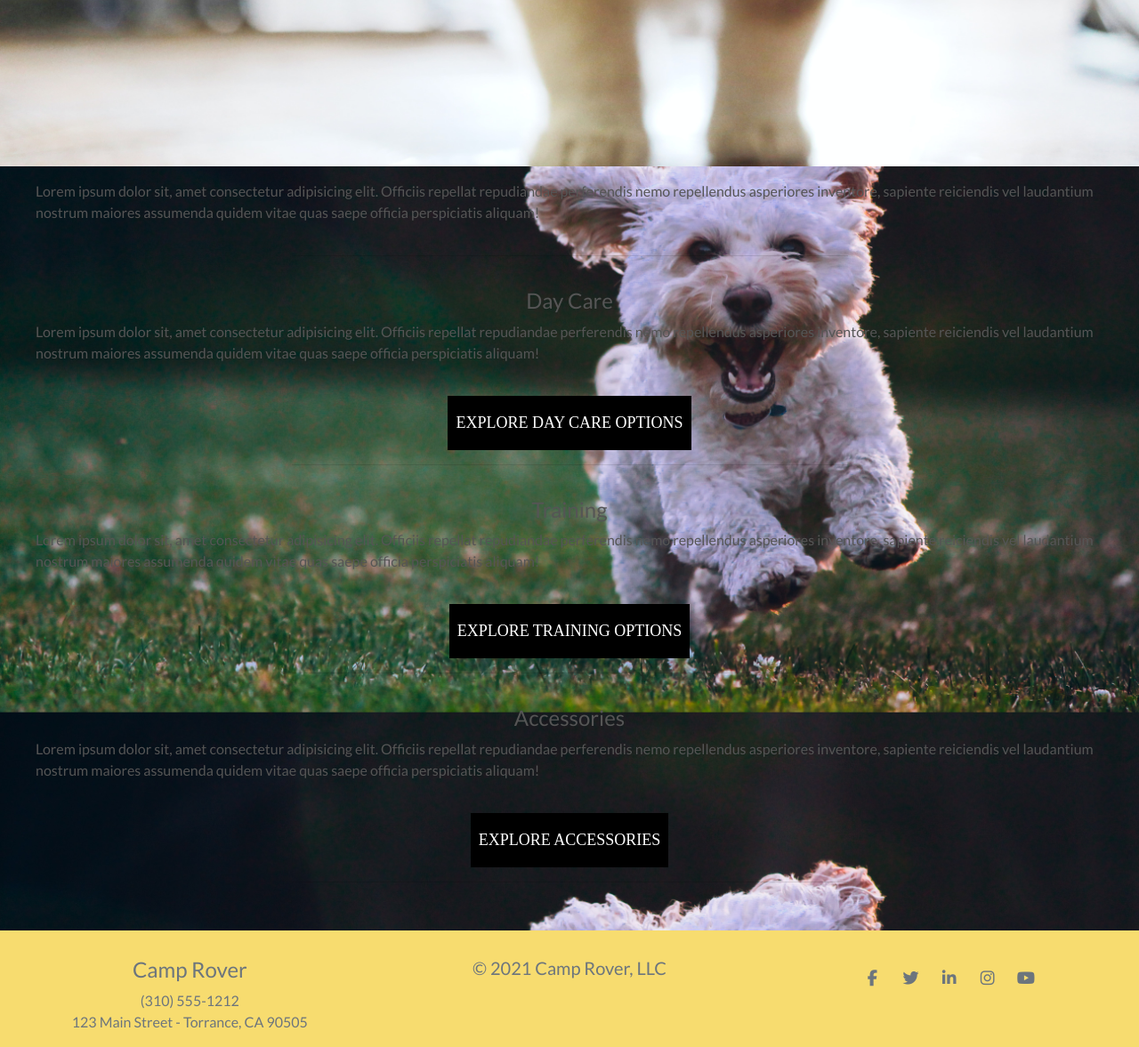
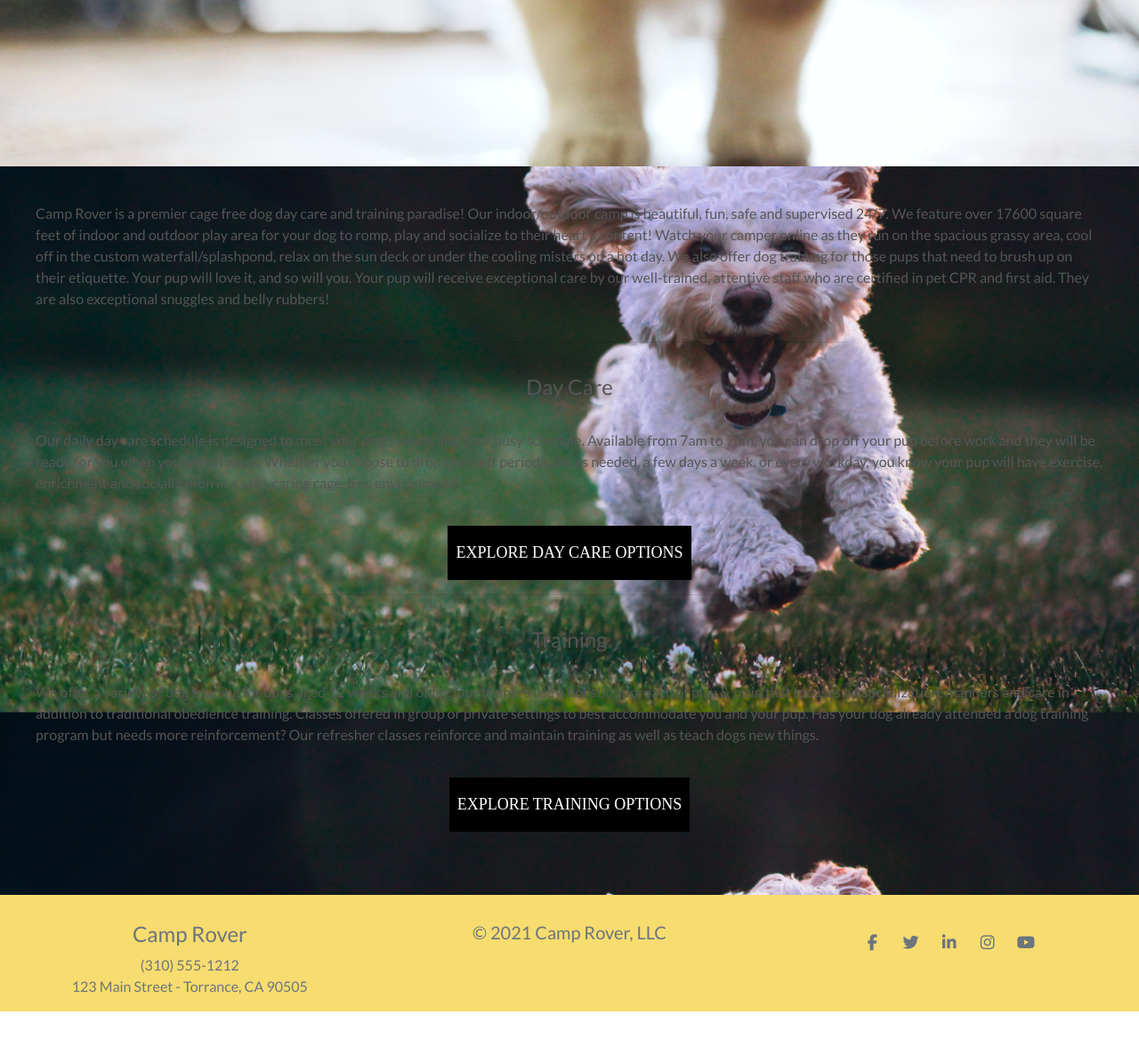
Before and after one commit to katyacano/milestone-project-4, a Django app: page /about/ in a window 1280 px wide. Shown: the part 906-2083 px from the top of the page at 89% size. After the commit the page ends 2043 px from the top, so only its background shows below. Run offline with Django 3.2, Linux system fonts and the light colour scheme; parts of the project's set-up code (start-up, migrations or seed data) failed here and were passed over; some libraries are stand-ins or nearby versions; some web fonts are replaced.

Commit message:
Final edits to About Us

```diff
--- a/home/templates/home/about.html
+++ b/home/templates/home/about.html
@@ -30,11 +30,17 @@
     </div>
     <div class="col text-left mt-3">
         <p class="p-about">
-            Lorem ipsum dolor sit, amet consectetur adipisicing elit.
-            Officiis repellat repudiandae perferendis nemo repellendus
-            asperiores inventore, sapiente reiciendis vel laudantium
-            nostrum maiores assumenda quidem vitae quas saepe officia
-            perspiciatis aliquam!
+            Camp Rover is a premier cage free dog day care and training paradise!
+            Our indoor/outdoor camp is beautiful, fun, safe and supervised 24/7.
+            We feature over 17600 square feet of indoor and outdoor play area for
+            your dog to romp, play and socialize to their heart's content! Watch
+            your camper online as they run on the spacious grassy area, cool off
+            in the custom waterfall/splashpond, relax on the sun deck or under the
+            cooling misters on a hot day. We also offer dog training for those pups
+            that need to brush up on their etiquette. Your pup will love it, and so will you.
+            Your pup will receive exceptional care by our well-trained, attentive
+            staff who are certified in pet CPR and first aid. They are also
+            exceptional snuggles and belly rubbers!
         </p>
         <hr class="w-50 mb-1">
     </div>
@@ -43,11 +49,12 @@
             Day Care
         </h4>
         <p class="p-about">
-            Lorem ipsum dolor sit, amet consectetur adipisicing elit.
-            Officiis repellat repudiandae perferendis nemo repellendus
-            asperiores inventore, sapiente reiciendis vel laudantium
-            nostrum maiores assumenda quidem vitae quas saepe officia
-            perspiciatis aliquam!
+            Our daily day care schedule is designed to meet your dog's needs and your
+            busy schedule. Available from 7am to 7pm, you can drop off your pup before
+            work and they will be ready for you when you get off work. Whether you choose
+            to drop them off periodically as needed, a few days a week, or every workday,
+            you know your pup will have exercise, enrichment and socialization in a safe,
+            caring cage-free environment!
         </p>
         <div class="row justify-content-center">
             <a href="{% url 'products' %}?category=day_care" class="about-button btn btn-sm text-uppercase rounded-0 py-3">Explore Day Care Options</a>
@@ -59,30 +66,15 @@
             Training
         </h4>
         <p class="p-about">
-            Lorem ipsum dolor sit, amet consectetur adipisicing elit.
-            Officiis repellat repudiandae perferendis nemo repellendus
-            asperiores inventore, sapiente reiciendis vel laudantium
-            nostrum maiores assumenda quidem vitae quas saepe officia
-            perspiciatis aliquam!
+            We offer a variety of dog training for dogs aged 12 weeks and older. Our trainers
+            use a holistic approach of play & train that focuses on socialization, manners and
+            care in addition to traditional obedience training. Classes offered in group or
+            private settings to best accommodate you and your pup. Has your dog already attended
+            a dog training program but needs more reinforcement? Our refresher classes
+            reinforce and maintain training as well as teach dogs new things.
         </p>
         <div class="row justify-content-center">
-            <a href="{% url 'products' %}?category=day_care" class="about-button btn btn-sm text-uppercase rounded-0 py-3">Explore Training Options</a>
-        </div>
-        <hr class="w-50 mb-1">
-    </div>
-    <div class="col text-left mt-3">
-        <h4 class="text-center about-headings">
-            Accessories
-        </h4>
-        <p class="p-about">
-            Lorem ipsum dolor sit, amet consectetur adipisicing elit.
-            Officiis repellat repudiandae perferendis nemo repellendus
-            asperiores inventore, sapiente reiciendis vel laudantium
-            nostrum maiores assumenda quidem vitae quas saepe officia
-            perspiciatis aliquam!
-        </p>
-        <div class="row justify-content-center">
-            <a href="{% url 'products' %}?category=day_care" class="about-button btn btn-sm text-uppercase rounded-0 py-3">Explore Accessories</a>
+            <a href="{% url 'products' %}?category=training" class="about-button btn btn-sm text-uppercase rounded-0 py-3">Explore Training Options</a>
         </div>
         <hr class="w-50 mb-1">
     </div>
--- a/static/css/base.css
+++ b/static/css/base.css
@@ -128,6 +128,7 @@ input[name='q']::placeholder {
     padding-left: 25px;
     padding-right: 25px;
     padding-bottom: 20px;
+    padding-top: 25px;
 }
 
 .about-button {
```
